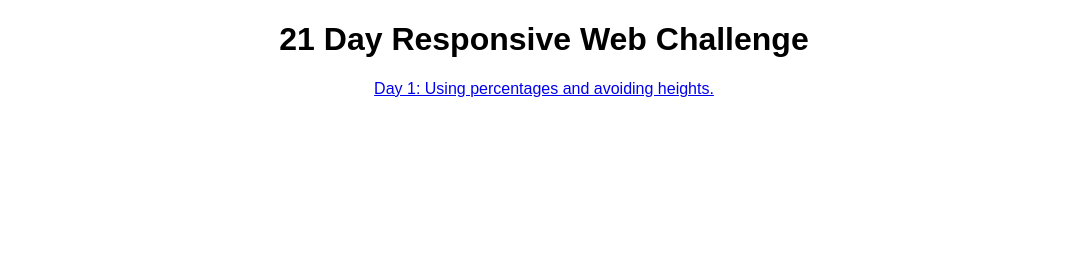
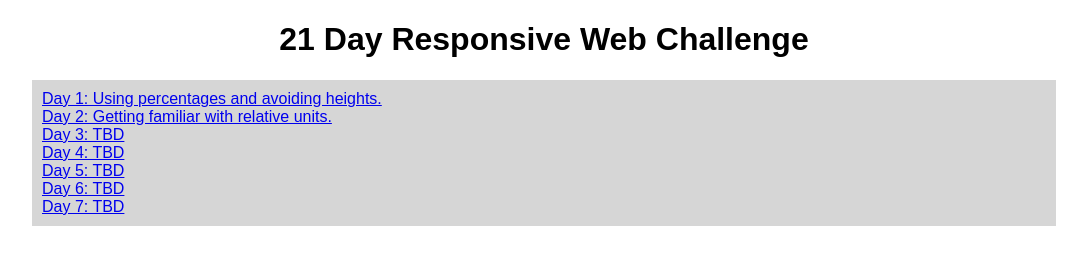
Before and after one commit to lrudemm/21-Day-Resp.-Web-Design-Challenge, a plain HTML site: page index.html in a window 1280 px wide. Shown: the whole page, without its empty margins (96-1183 px from the left). Drawn offline with Linux system fonts and the light colour scheme.

Commit message:
Added up to day 7 place holder pages and cleaned up some css.

```diff
--- a/index.html
+++ b/index.html
@@ -12,8 +12,20 @@
 	<header>
 		<h1>21 Day Responsive Web Challenge</h1>
 	</header>
-  <main>
-		<a href="day1.html">Day 1: Using percentages and avoiding heights.</a>
+  <main class="homePage">
+		<a class="homeAnchor" href="day1.html">Day 1: Using percentages and avoiding heights.</a>
+		<br>
+		<a class="homeAnchor" href="day2.html">Day 2: Getting familiar with relative units.</a>
+		<br>
+		<a class="homeAnchor" href="day3.html">Day 3: TBD</a>
+		<br>
+		<a class="homeAnchor" href="day4.html">Day 4: TBD</a>
+		<br>
+		<a class="homeAnchor" href="day5.html">Day 5: TBD</a>
+		<br>
+		<a class="homeAnchor" href="day6.html">Day 6: TBD</a>
+		<br>
+		<a class="homeAnchor" href="day7.html">Day 7:  TBD</a>
 	</main>
 
   <script src="script.js"></script>
--- a/style.css
+++ b/style.css
@@ -5,6 +5,19 @@ body {
 	font-family: sans-serif;
 	text-align: center;
 }
+
+.homePage {
+	width: 80%;
+	text-align: left;
+	padding: 10px;
+	background: #d6d6d6;
+	margin: 0 auto;
+}
+
+.homeAnchor {
+	padding: 5px 0;
+}
+
 
 .button {
 	background: #53d5fd;
```
Also changed, not shown: day1.html (+2 -2 lines), day2.html (added, +23 -0 lines), day3.html (added, +14 -0 lines), day4.html (added, +14 -0 lines), day5.html (added), day6.html (added), day8.html (added).
